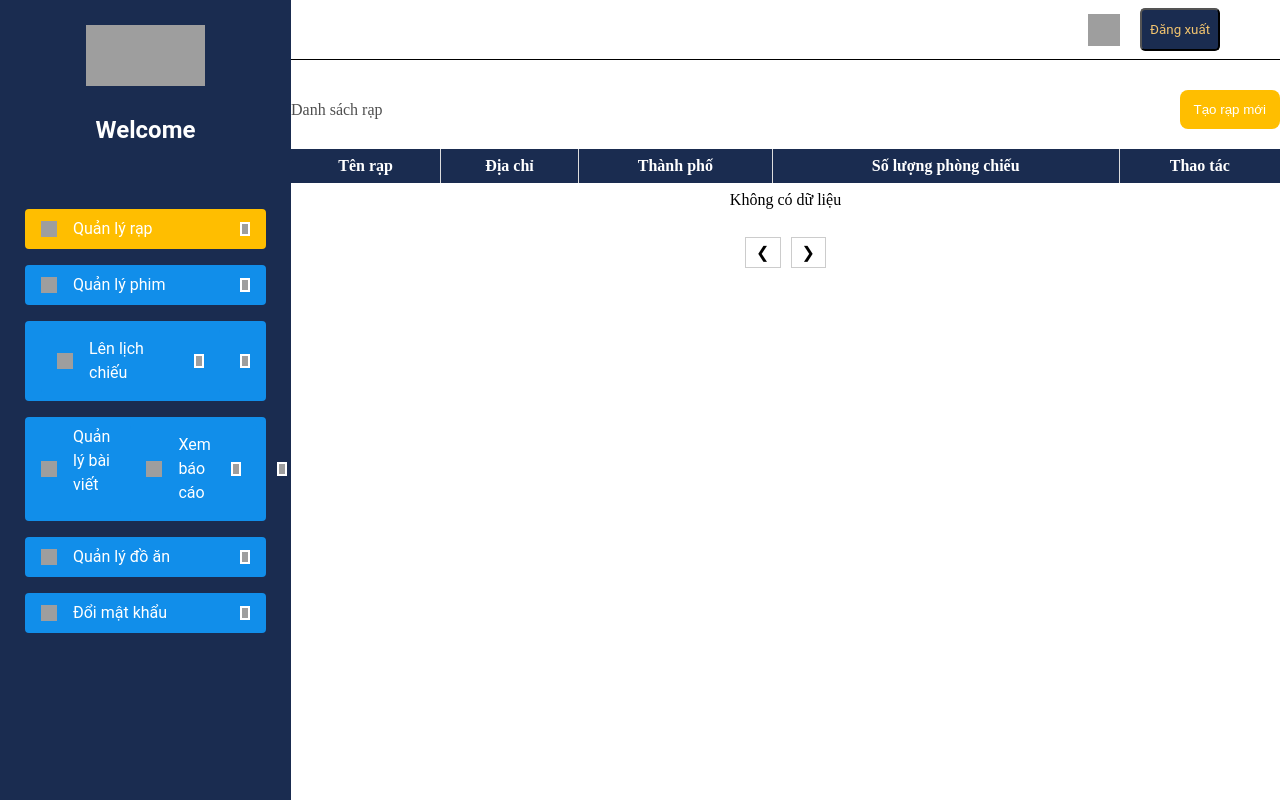
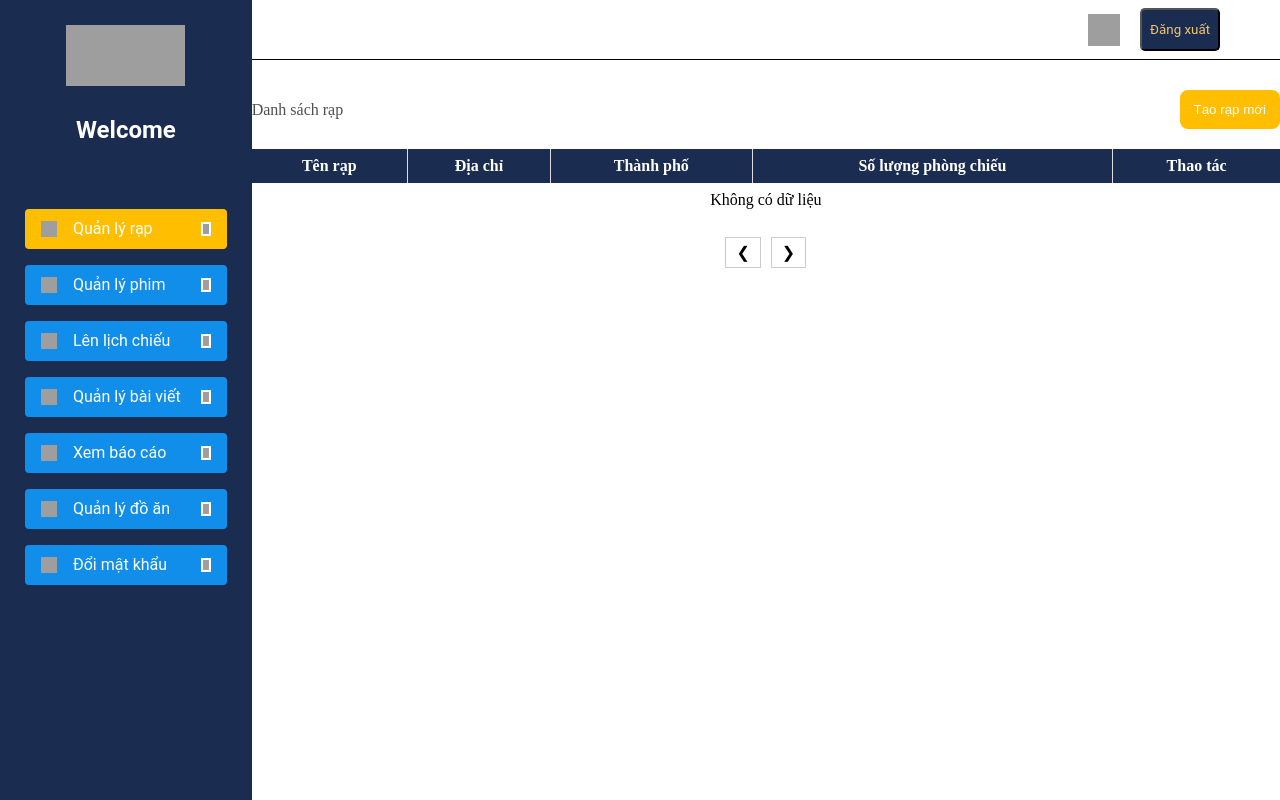
Before and after one commit to ksm-on-the-way/PTUDW_DACK, a PHP site: page /admin.php in a window 1280 px wide. Run offline with PHP 8.4, Linux system fonts and the light colour scheme; data that the repository does not hold is empty; grey boxes are pictures that could not be loaded.

Commit message:
gan nhu la cook

```diff
--- a/admin.php
+++ b/admin.php
@@ -161,61 +161,42 @@
 
     <div class="admin-management">
         <div class="sidebar">
-            <img src="https://cdn.builder.io/api/v1/image/assets/TEMP/d9143cf1fb8d6fc12272f9775cc3aeff77b9839d32e73495b6a9cf83d7d9c3b7?apiKey=a7b5919b608d4a8d87d14c0f93c1c4bc&"
-                alt="Logo" class="logo" />
+            <img src="https://cdn.builder.io/api/v1/image/assets/TEMP/d9143cf1fb8d6fc12272f9775cc3aeff77b9839d32e73495b6a9cf83d7d9c3b7?apiKey=a7b5919b608d4a8d87d14c0f93c1c4bc&" alt="Logo" class="logo" />
             <h2 class="welcome-text">Welcome</h2>
             <div class="menu-container">
-                <div onclick="redirectTo('cinema-management')"
-                    class="<?php echo isset($_GET['handle']) && ($_GET['handle'] == 'cinema-management' || $_GET['handle'] == 'create-cinema' || $_GET['handle'] == 'edit-cinema') || !isset($_GET['handle']) ? 'menu-item menu-item-active' : 'menu-item menu-item-default'; ?>">
+                <div onclick="redirectTo('cinema-management')" class="<?php echo isset($_GET['handle']) && ($_GET['handle'] == 'cinema-management' || $_GET['handle'] == 'create-cinema' || $_GET['handle'] == 'edit-cinema') || !isset($_GET['handle']) ? 'menu-item menu-item-active' : 'menu-item menu-item-default'; ?>">
                     <div class="menu-item-content">
-                        <img src="https://cdn.builder.io/api/v1/image/assets/TEMP/1645334a3bbbbf67bb257cdcb36aa05979f059c53a4ab1b308f97b9a5bf22a2f?apiKey=a7b5919b608d4a8d87d14c0f93c1c4bc&"
-                            alt="Quản lý rạp icon" class="menu-item-icon" />
+                        <img src="https://cdn.builder.io/api/v1/image/assets/TEMP/1645334a3bbbbf67bb257cdcb36aa05979f059c53a4ab1b308f97b9a5bf22a2f?apiKey=a7b5919b608d4a8d87d14c0f93c1c4bc&" alt="Quản lý rạp icon" class="menu-item-icon" />
                         <span class="menu-item-text">Quản lý rạp</span>
-                    </div>
-                    <img src="https://cdn.builder.io/api/v1/image/assets/TEMP/fe59e38e42cc9b61ab116a5b94255cd0b3258cd5dca2a48335db948db00bd06a?apiKey=a7b5919b608d4a8d87d14c0f93c1c4bc&"
-                        alt="" class="menu-item-arrow" />
-                </div>
-                <div onclick="redirectTo('film-management')"
-                    class="<?php echo isset($_GET['handle']) && ($_GET['handle'] == 'film-management' || $_GET['handle'] == 'create-movie' || $_GET['handle'] == 'edit-movie') ? 'menu-item menu-item-active' : 'menu-item menu-item-default'; ?>">
-
-                    <div class="menu-item-content">
-                        <img src="https://cdn.builder.io/api/v1/image/assets/TEMP/1645334a3bbbbf67bb257cdcb36aa05979f059c53a4ab1b308f97b9a5bf22a2f?apiKey=a7b5919b608d4a8d87d14c0f93c1c4bc&"
-                            alt="Quản lý phim icon" class="menu-item-icon" />
-                        <span class="menu-item-text">Quản lý phim</span>
-                    </div>
-                    <img src="https://cdn.builder.io/api/v1/image/assets/TEMP/fe59e38e42cc9b61ab116a5b94255cd0b3258cd5dca2a48335db948db00bd06a?apiKey=a7b5919b608d4a8d87d14c0f93c1c4bc&"
-                        alt="" class="menu-item-arrow" />
-                </div>
-<div onclick="redirectTo('schedule-show')"
-                    class="<?php echo isset($_GET['handle']) && $_GET['handle'] == 'schedule-show' ? 'menu-item menu-item-active' : 'menu-item menu-item-default'; ?>">
-
-                    <div onclick="redirectTo('show-management')"
-                        class="<?php echo isset($_GET['handle']) && $_GET['handle'] == 'show-management' ? 'menu-item menu-item-active' : 'menu-item menu-item-default'; ?>">
-
-                        <div class="menu-item-content">
-                            <img src="https://cdn.builder.io/api/v1/image/assets/TEMP/1645334a3bbbbf67bb257cdcb36aa05979f059c53a4ab1b308f97b9a5bf22a2f?apiKey=a7b5919b608d4a8d87d14c0f93c1c4bc&"
-                                alt="Lên lịch chiếu icon" class="menu-item-icon" />
-                            <span class="menu-item-text">Lên lịch chiếu</span>
-                        </div>
-                        <img src="https://cdn.builder.io/api/v1/image/assets/TEMP/fe59e38e42cc9b61ab116a5b94255cd0b3258cd5dca2a48335db948db00bd06a?apiKey=a7b5919b608d4a8d87d14c0f93c1c4bc&"
-                            alt="" class="menu-item-arrow" />
                     </div>
                     <img src="https://cdn.builder.io/api/v1/image/assets/TEMP/fe59e38e42cc9b61ab116a5b94255cd0b3258cd5dca2a48335db948db00bd06a?apiKey=a7b5919b608d4a8d87d14c0f93c1c4bc&" alt="" class="menu-item-arrow" />
                 </div>
-                <div onclick="redirectTo('news-management')" class="<?php echo isset($_GET['handle']) && ($_GET['handle'] == 'news-management'||$_GET['handle'] == 'edit-news'||$_GET['handle'] == 'create-news') ? 'menu-item menu-item-active' : 'menu-item menu-item-default'; ?>">
+                <div onclick="redirectTo('film-management')" class="<?php echo isset($_GET['handle']) && ($_GET['handle'] == 'film-management' || $_GET['handle'] == 'create-movie' || $_GET['handle'] == 'edit-movie')  ? 'menu-item menu-item-active' : 'menu-item menu-item-default'; ?>">
+
+                    <div class="menu-item-content">
+                        <img src="https://cdn.builder.io/api/v1/image/assets/TEMP/1645334a3bbbbf67bb257cdcb36aa05979f059c53a4ab1b308f97b9a5bf22a2f?apiKey=a7b5919b608d4a8d87d14c0f93c1c4bc&" alt="Quản lý phim icon" class="menu-item-icon" />
+                        <span class="menu-item-text">Quản lý phim</span>
+                    </div>
+                    <img src="https://cdn.builder.io/api/v1/image/assets/TEMP/fe59e38e42cc9b61ab116a5b94255cd0b3258cd5dca2a48335db948db00bd06a?apiKey=a7b5919b608d4a8d87d14c0f93c1c4bc&" alt="" class="menu-item-arrow" />
+                </div>
+                <div onclick="redirectTo('show-management')" class="<?php echo isset($_GET['handle']) && $_GET['handle'] == 'show-management' ? 'menu-item menu-item-active' : 'menu-item menu-item-default'; ?>">
+                    <div class="menu-item-content">
+                        <img src="https://cdn.builder.io/api/v1/image/assets/TEMP/1645334a3bbbbf67bb257cdcb36aa05979f059c53a4ab1b308f97b9a5bf22a2f?apiKey=a7b5919b608d4a8d87d14c0f93c1c4bc&" alt="Lên lịch chiếu icon" class="menu-item-icon" />
+                        <span class="menu-item-text">Lên lịch chiếu</span>
+                    </div>
+                    <img src="https://cdn.builder.io/api/v1/image/assets/TEMP/fe59e38e42cc9b61ab116a5b94255cd0b3258cd5dca2a48335db948db00bd06a?apiKey=a7b5919b608d4a8d87d14c0f93c1c4bc&" alt="" class="menu-item-arrow" />
+                </div>
+                <div onclick="redirectTo('news-management')" class="<?php echo isset($_GET['handle']) && ($_GET['handle'] == 'news-management'&&$_GET['handle'] == 'create-news'||$_GET['handle'] == 'edit-news') ? 'menu-item menu-item-active' : 'menu-item menu-item-default'; ?>">
                     <div class="menu-item-content">
                         <img src="https://cdn.builder.io/api/v1/image/assets/TEMP/edf3b61290f0d8d6c17ab64b262286faf7283c49410ded99a4d96000414d0c34?apiKey=a7b5919b608d4a8d87d14c0f93c1c4bc&" alt="Quản lý bài viết icon" class="menu-item-icon" />
                         <span class="menu-item-text">Quản lý bài viết</span>
                     </div>
-                    <div onclick="redirectTo('report')"
-                        class="<?php echo isset($_GET['handle']) && $_GET['handle'] == 'report' ? 'menu-item menu-item-active' : 'menu-item menu-item-default'; ?>">
-                        <div class="menu-item-content">
-                            <img src="https://cdn.builder.io/api/v1/image/assets/TEMP/5382fea06edfd087c3c420b810d431f2de371ca0b53e50740652e7ecad029b87?apiKey=a7b5919b608d4a8d87d14c0f93c1c4bc&"
-                                alt="Xem báo cáo icon" class="menu-item-icon" />
-                            <span class="menu-item-text">Xem báo cáo</span>
-                        </div>
-                        <img src="https://cdn.builder.io/api/v1/image/assets/TEMP/fe59e38e42cc9b61ab116a5b94255cd0b3258cd5dca2a48335db948db00bd06a?apiKey=a7b5919b608d4a8d87d14c0f93c1c4bc&"
-                            alt="" class="menu-item-arrow" />
+                    <img src="https://cdn.builder.io/api/v1/image/assets/TEMP/fe59e38e42cc9b61ab116a5b94255cd0b3258cd5dca2a48335db948db00bd06a?apiKey=a7b5919b608d4a8d87d14c0f93c1c4bc&" alt="" class="menu-item-arrow" />
+                </div>
+                <div onclick="redirectTo('report')" class="<?php echo isset($_GET['handle']) && $_GET['handle'] == 'report' ? 'menu-item menu-item-active' : 'menu-item menu-item-default'; ?>">
+                    <div class="menu-item-content">
+                        <img src="https://cdn.builder.io/api/v1/image/assets/TEMP/5382fea06edfd087c3c420b810d431f2de371ca0b53e50740652e7ecad029b87?apiKey=a7b5919b608d4a8d87d14c0f93c1c4bc&" alt="Xem báo cáo icon" class="menu-item-icon" />
+                        <span class="menu-item-text">Xem báo cáo</span>
                     </div>
                     <img src="https://cdn.builder.io/api/v1/image/assets/TEMP/fe59e38e42cc9b61ab116a5b94255cd0b3258cd5dca2a48335db948db00bd06a?apiKey=a7b5919b608d4a8d87d14c0f93c1c4bc&" alt="" class="menu-item-arrow" />
                 </div>
@@ -238,8 +219,7 @@
         <div class="header-content">
             <div class="header">
                 <div class="user-info">
-                    <img src="https://cdn.builder.io/api/v1/image/assets/TEMP/88a804c5520def4dcdc79f06fa68269a7051516cb28777adf3b68509506917d3?apiKey=a7b5919b608d4a8d87d14c0f93c1c4bc&"
-                        alt="User avatar" class="user-avatar" />
+                    <img src="https://cdn.builder.io/api/v1/image/assets/TEMP/88a804c5520def4dcdc79f06fa68269a7051516cb28777adf3b68509506917d3?apiKey=a7b5919b608d4a8d87d14c0f93c1c4bc&" alt="User avatar" class="user-avatar" />
                     <button class="logout-button">Đăng xuất</button>
                 </div>
             </div>
@@ -277,9 +257,6 @@
                             break;
                         case 'show-management':
                             include 'show-management.php';
-                            break;
-                        case 'report':
-                            include 'report.php';
                             break;
 
 
```
